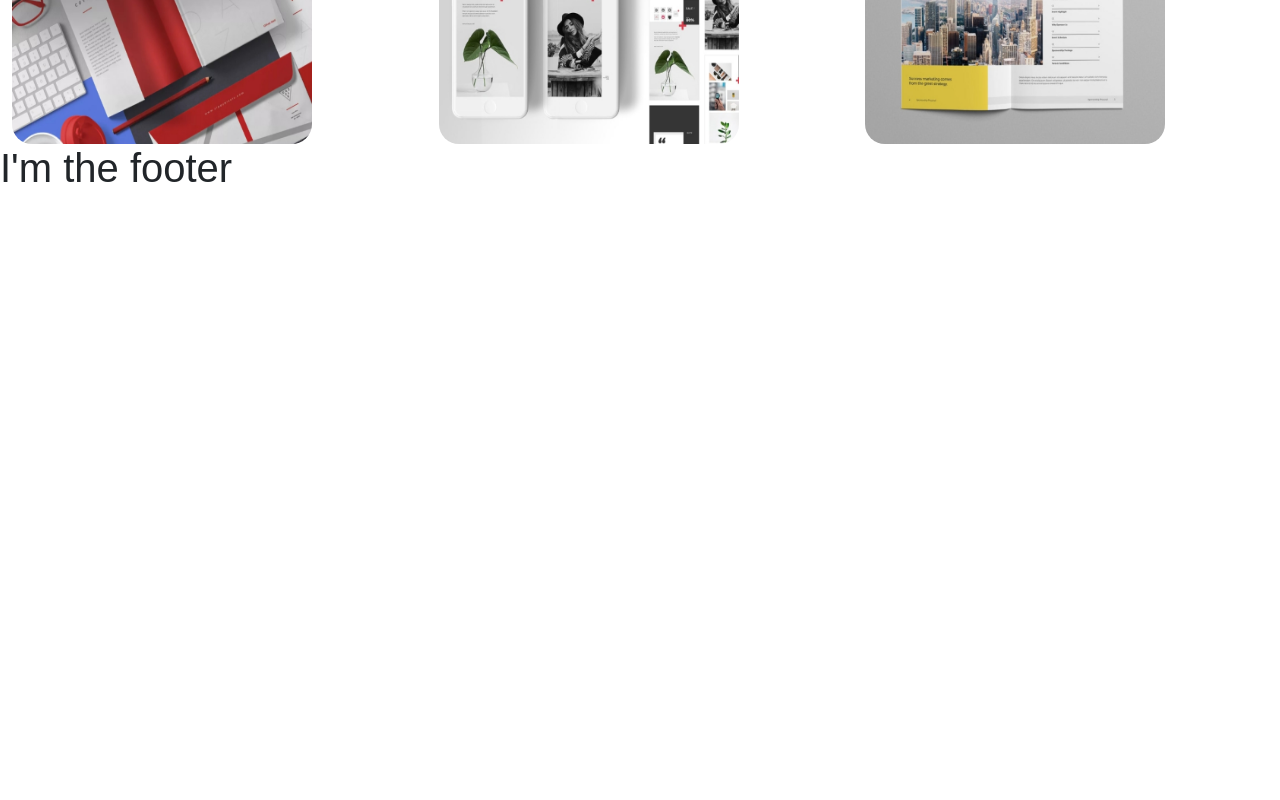
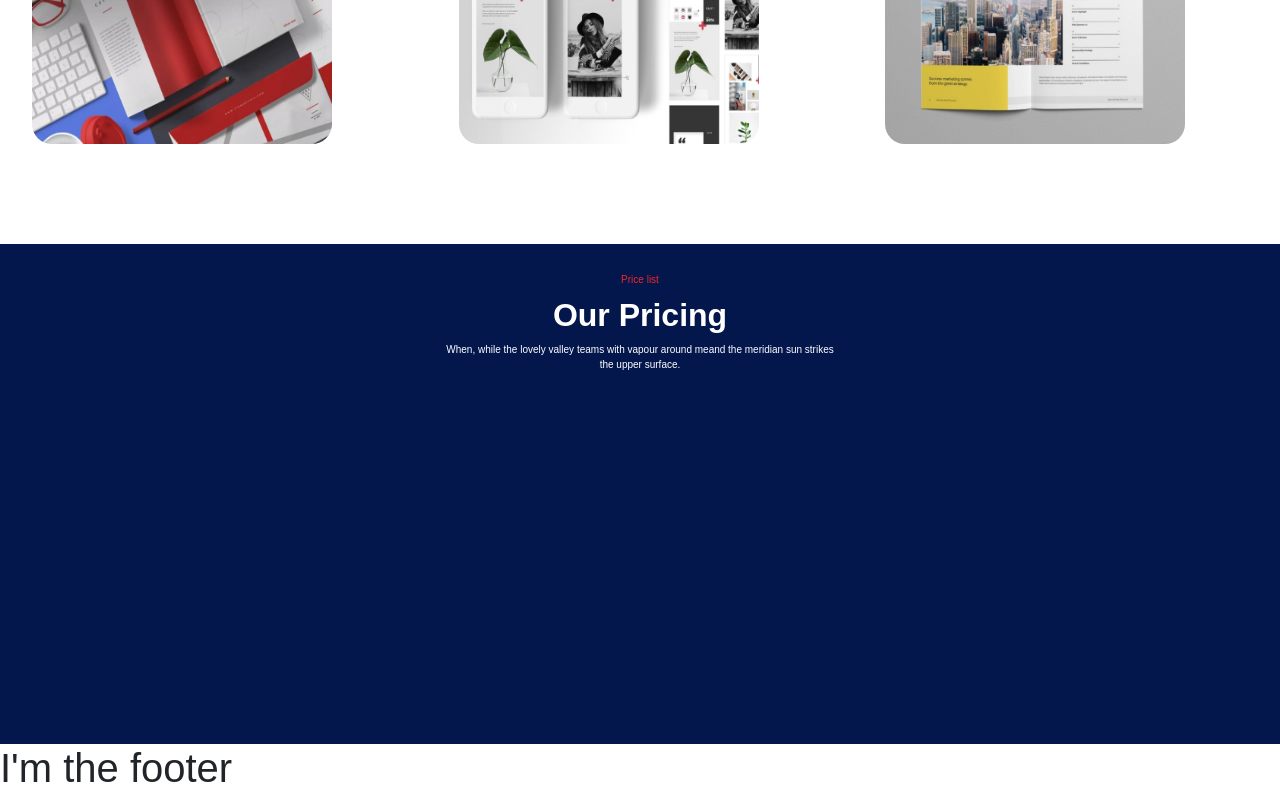
Before and after one commit to DomenicoLerose85/proj-html-vuejs, a Vue app: page / in a window 1280 px wide. Shown: the part 2203-3003 px from the top of the page. Before the commit the page ends 2403 px from the top, so only its background shows below. Built offline with nearby package versions, Linux system fonts and the light colour scheme.

Commit message:
main_app4_started

```diff
--- a/src/App.vue
+++ b/src/App.vue
@@ -4,6 +4,7 @@
     <main-app />
     <main-app-2 />
     <main-app-3 />
+    <main-app-4 />
     <footer-app />
   </div>
 </template>
@@ -13,6 +14,7 @@ import HeaderApp from "./components/HeaderApp.vue";
 import MainApp from "./components/MainApp.vue";
 import MainApp2 from "./components/MainApp2.vue";
 import MainApp3 from "./components/MainApp3.vue";
+import MainApp4 from "./components/MainApp4.vue";
 import FooterApp from "./components/FooterApp.vue";
 
 export default {
@@ -22,6 +24,7 @@ export default {
     MainApp,
     MainApp2,
     MainApp3,
+    MainApp4,
     FooterApp,
   },
 };
--- a/src/components/MainApp3.vue
+++ b/src/components/MainApp3.vue
@@ -60,7 +60,9 @@ export default {
 .books,
 .phones,
 .book {
+  margin-left: 20px;
   margin-top: 50px;
+  margin-bottom: 100px;
   width: 300px;
   height: 250px;
   border-radius: 20px;
--- /dev/null
+++ b/src/components/MainApp4.vue
@@ -0,0 +1,51 @@
+<template>
+  <div class="section4">
+    <div class="container-fluid">
+      <div class="row">
+        <div class="col-12">
+          <h5 class="price">Price list</h5>
+          <h2 class="pricing">Our Pricing</h2>
+          <p>
+            When, while the lovely valley teams with vapour around meand the
+            meridian sun strikes <br />
+            the upper surface.
+          </p>
+        </div>
+      </div>
+    </div>
+  </div>
+</template>
+
+<script>
+export default {
+  name: "MainApp4",
+};
+</script>
+
+<style lang="scss" scoped>
+.section4 {
+  width: 100%;
+  height: 500px;
+  background-color: #04174d;
+}
+
+.price {
+  color: rgb(240, 39, 39);
+  text-align: center;
+  font-size: 10px;
+  margin-top: 30px;
+}
+
+.pricing {
+  color: white;
+  text-align: center;
+  margin-top: 10px;
+  font-weight: bold;
+}
+
+p {
+  color: white;
+  text-align: center;
+  font-size: 10px;
+}
+</style>
```
